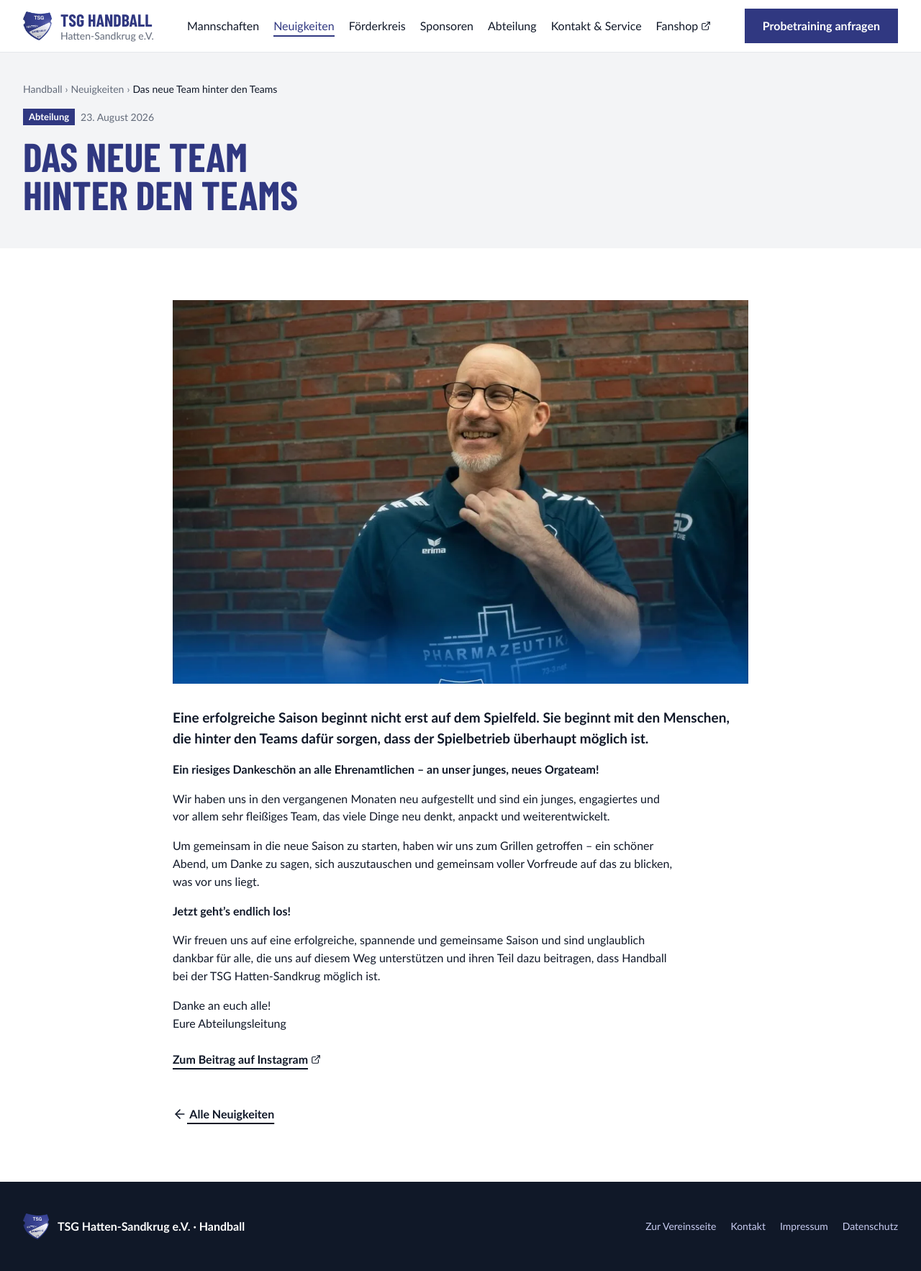
After one commit to TSG-Hatten-Sandkrug-Handball/tsg-website-handball, a PHP site: page /neuigkeiten/das-neue-team-hinter-den-teams/ in a window 1280 px wide. The commit adds this page. Shown: the whole page at 72% size. Run offline with PHP 8.4, Linux system fonts and the light colour scheme.

Commit message:
Add volunteer news article, show sponsorship amount and switch D-youth to main round
- New article "Das neue Team hinter den Teams" from the department's Instagram post
- Home page shows both stories side by side
- Basissponsoren intro names the yearly amount
- Male and female D-youth link to their main-round groups

```diff
--- a/site/assets/css/components/news.css
+++ b/site/assets/css/components/news.css
@@ -132,6 +132,12 @@
   margin-top: var(--space-4);
 }
 
+/* Home page: the latest two stories share the row. */
+.news-grid--home {
+  grid-template-columns: repeat(auto-fit, minmax(min(100%, 20rem), 1fr));
+  margin-top: 0;
+}
+
 .news-card {
   position: relative;
   display: grid;
--- a/site/mannschaften/gruppe/maennliche-jugend/index.html
+++ b/site/mannschaften/gruppe/maennliche-jugend/index.html
@@ -216,7 +216,7 @@
                     <li><article class="team-card card--interactive">
                             <h2 class="team-card__title">Männliche D-Jugend</h2>
                             <p class="card__meta">11 bis 12 Jahre · Jg. 2014/15</p>
-                            <p><span class="tag">Vorrunde</span></p>
+                            <p><span class="tag">Hauptrunde</span></p>
                             <table class="team-card__training">
                                 <caption class="visually-hidden">Trainingszeiten</caption>
                                 <tbody>
--- a/site/mannschaften/index.html
+++ b/site/mannschaften/index.html
@@ -216,7 +216,7 @@
                     <li><article class="team-card card--interactive">
                             <h2 class="team-card__title">Männliche D-Jugend</h2>
                             <p class="card__meta">11 bis 12 Jahre · Jg. 2014/15</p>
-                            <p><span class="tag">Vorrunde</span></p>
+                            <p><span class="tag">Hauptrunde</span></p>
                             <table class="team-card__training">
                                 <caption class="visually-hidden">Trainingszeiten</caption>
                                 <tbody>
--- a/site/mannschaften/weibliche-d-jugend-1/index.html
+++ b/site/mannschaften/weibliche-d-jugend-1/index.html
@@ -117,7 +117,7 @@
                         </ol>
                     </nav>
                     <p><span class="tag">Regionsliga</span></p>            <h1>Weibliche D-Jugend 1</h1>
-                    <p class="muted">11 bis 12 Jahre · Jg. 2014/15</p>            <div class="button-row page-hero__actions"><a class="button button--primary" href="https://hvnb-handball.liga.nu/cgi-bin/WebObjects/nuLigaHBDE.woa/wa/teamPortrait?teamtable=2220488&amp;pageState=vorrunde&amp;championship=HRBN+26%2F27&amp;group=506396" target="_blank" rel="noopener">Spielplan öffnen<span class="visually-hidden"> (öffnet in neuem Tab)</span></a><a class="button button--secondary" href="https://hvnb-handball.liga.nu/cgi-bin/WebObjects/nuLigaHBDE.woa/wa/groupPage?championship=HRBN+26%2F27&amp;group=506396" target="_blank" rel="noopener">Tabelle ansehen<span class="visually-hidden"> (öffnet in neuem Tab)</span></a></div>
+                    <p class="muted">11 bis 12 Jahre · Jg. 2014/15</p>            <div class="button-row page-hero__actions"><a class="button button--primary" href="https://hvnb-handball.liga.nu/cgi-bin/WebObjects/nuLigaHBDE.woa/wa/teamPortrait?teamtable=2268341&amp;pageState=vorrunde&amp;championship=HRBN+26%2F27&amp;group=526421" target="_blank" rel="noopener">Spielplan öffnen<span class="visually-hidden"> (öffnet in neuem Tab)</span></a><a class="button button--secondary" href="https://hvnb-handball.liga.nu/cgi-bin/WebObjects/nuLigaHBDE.woa/wa/groupPage?championship=HRBN+26%2F27&amp;group=526421" target="_blank" rel="noopener">Tabelle ansehen<span class="visually-hidden"> (öffnet in neuem Tab)</span></a></div>
                 </div>
                 <span class="media media--landscape"><img class="media__image" src="../../assets/placeholders/placeholder-photo-landscape.svg" alt="Platzhalter: Teamfoto Weibliche D-Jugend 1" width="300" height="200" loading="eager" decoding="async"></span>
             </div>
--- a/site/mannschaften/weibliche-d-jugend-2/index.html
+++ b/site/mannschaften/weibliche-d-jugend-2/index.html
@@ -117,7 +117,7 @@
                         </ol>
                     </nav>
                     <p><span class="tag">Regionsklasse</span></p>            <h1>Weibliche D-Jugend 2</h1>
-                    <p class="muted">11 bis 12 Jahre · Jg. 2014/15</p>            <div class="button-row page-hero__actions"><a class="button button--primary" href="https://hvnb-handball.liga.nu/cgi-bin/WebObjects/nuLigaHBDE.woa/wa/teamPortrait?teamtable=2220510&amp;pageState=vorrunde&amp;championship=HRBN+26%2F27&amp;group=506399" target="_blank" rel="noopener">Spielplan öffnen<span class="visually-hidden"> (öffnet in neuem Tab)</span></a><a class="button button--secondary" href="https://hvnb-handball.liga.nu/cgi-bin/WebObjects/nuLigaHBDE.woa/wa/groupPage?championship=HRBN+26%2F27&amp;group=506399" target="_blank" rel="noopener">Tabelle ansehen<span class="visually-hidden"> (öffnet in neuem Tab)</span></a></div>
+                    <p class="muted">11 bis 12 Jahre · Jg. 2014/15</p>            <div class="button-row page-hero__actions"><a class="button button--primary" href="https://hvnb-handball.liga.nu/cgi-bin/WebObjects/nuLigaHBDE.woa/wa/teamPortrait?teamtable=2268371&amp;pageState=vorrunde&amp;championship=HRBN+26%2F27&amp;group=526424" target="_blank" rel="noopener">Spielplan öffnen<span class="visually-hidden"> (öffnet in neuem Tab)</span></a><a class="button button--secondary" href="https://hvnb-handball.liga.nu/cgi-bin/WebObjects/nuLigaHBDE.woa/wa/groupPage?championship=HRBN+26%2F27&amp;group=526424" target="_blank" rel="noopener">Tabelle ansehen<span class="visually-hidden"> (öffnet in neuem Tab)</span></a></div>
                 </div>
                 <span class="media media--landscape"><img class="media__image" src="../../assets/placeholders/placeholder-photo-landscape.svg" alt="Platzhalter: Teamfoto Weibliche D-Jugend 2" width="300" height="200" loading="eager" decoding="async"></span>
             </div>
--- /dev/null
+++ b/site/neuigkeiten/das-neue-team-hinter-den-teams/index.html
@@ -0,0 +1,162 @@
+<!doctype html>
+<html lang="de">
+<head>
+    <meta charset="utf-8">
+    <meta name="viewport" content="width=device-width, initial-scale=1">
+    <title>Das neue Team hinter den Teams | TSG Handball</title>
+    <meta name="description" content="Die Handballabteilung der TSG Hatten-Sandkrug hat sich neu aufgestellt und sagt Danke an alle Ehrenamtlichen und das junge, neue Orgateam.">
+    <link rel="canonical" href="https://handball.tsg-hatten-sandkrug.de/neuigkeiten/das-neue-team-hinter-den-teams/">
+    <meta name="theme-color" content="#303881">
+    <link rel="icon" href="../../assets/img/favicon.png" type="image/png">
+    <link rel="apple-touch-icon" href="../../assets/img/tsg-crest.png">
+    <link rel="preload" href="../../assets/fonts/barlow-condensed-700-latin.woff2" as="font" type="font/woff2" crossorigin>
+    <link rel="stylesheet" href="../../assets/css/main.css">
+    <script type="module" src="../../assets/js/main.js"></script>
+
+    <meta property="og:type" content="article">
+    <meta property="og:locale" content="de_DE">
+    <meta property="og:site_name" content="TSG Handball · TSG Hatten-Sandkrug e.V.">
+    <meta property="og:title" content="Das neue Team hinter den Teams">
+    <meta property="og:description" content="Die Handballabteilung der TSG Hatten-Sandkrug hat sich neu aufgestellt und sagt Danke an alle Ehrenamtlichen und das junge, neue Orgateam.">
+    <meta property="og:url" content="https://handball.tsg-hatten-sandkrug.de/neuigkeiten/das-neue-team-hinter-den-teams/">
+    <meta property="og:image" content="https://handball.tsg-hatten-sandkrug.de/assets/img/news/das-neue-team-hinter-den-teams.webp">
+    <meta name="twitter:card" content="summary_large_image">
+    <meta name="twitter:title" content="Das neue Team hinter den Teams">
+    <meta name="twitter:description" content="Die Handballabteilung der TSG Hatten-Sandkrug hat sich neu aufgestellt und sagt Danke an alle Ehrenamtlichen und das junge, neue Orgateam.">
+    <meta name="twitter:image" content="https://handball.tsg-hatten-sandkrug.de/assets/img/news/das-neue-team-hinter-den-teams.webp">
+    <script type="application/ld+json">{"@context":"https://schema.org","@type":"NewsArticle","headline":"Das neue Team hinter den Teams","description":"Die Handballabteilung der TSG Hatten-Sandkrug hat sich neu aufgestellt und sagt Danke an alle Ehrenamtlichen und das junge, neue Orgateam.","datePublished":"2026-08-23T00:00:00+02:00","url":"https://handball.tsg-hatten-sandkrug.de/neuigkeiten/das-neue-team-hinter-den-teams/","inLanguage":"de","image":["https://handball.tsg-hatten-sandkrug.de/assets/img/news/das-neue-team-hinter-den-teams.webp"],"author":{"@id":"https://handball.tsg-hatten-sandkrug.de/#organization"},"publisher":{"@type":"Organization","name":"Handballabteilung der TSG Hatten-Sandkrug e.V.","logo":{"@type":"ImageObject","url":"https://handball.tsg-hatten-sandkrug.de/assets/img/tsg-crest.png"}}}</script>
+    <script type="application/ld+json">{"@context":"https://schema.org","@type":"BreadcrumbList","itemListElement":[{"@type":"ListItem","position":1,"name":"Handball","item":"https://handball.tsg-hatten-sandkrug.de/"},{"@type":"ListItem","position":2,"name":"Neuigkeiten","item":"https://handball.tsg-hatten-sandkrug.de/neuigkeiten/"},{"@type":"ListItem","position":3,"name":"Das neue Team hinter den Teams","item":"https://handball.tsg-hatten-sandkrug.de/neuigkeiten/das-neue-team-hinter-den-teams/"}]}</script>
+</head>
+<body>
+    <a class="skip-link" href="#main">Zum Inhalt springen</a>
+    <header class="site-header">
+        <div class="container site-header__inner">
+            <a class="brand" href="../../">
+                <picture>
+                    <source srcset="../../assets/img/tsg-crest.webp" type="image/webp">
+                    <img class="brand__crest" src="../../assets/img/tsg-crest.png" alt="" width="134" height="133">
+                </picture>
+                <span class="brand__text">
+                    <span class="brand__name">TSG Handball</span>
+                    <span class="brand__claim">Hatten-Sandkrug e.V.</span>
+                </span>
+            </a>
+            <nav class="main-nav" aria-label="Hauptnavigation">
+                <ul class="main-nav__list">
+                    <li><a class="main-nav__link" href="../../mannschaften/">Mannschaften</a></li>
+                    <li><a class="main-nav__link" href="../../neuigkeiten/" aria-current="true">Neuigkeiten</a></li>
+                    <li><a class="main-nav__link" href="../../foerderkreis/">Förderkreis</a></li>
+                    <li><a class="main-nav__link" href="../../sponsoren/">Sponsoren</a></li>
+                    <li><a class="main-nav__link" href="../../abteilung/">Abteilung</a></li>
+                    <li><a class="main-nav__link" href="../../kontakt/">Kontakt &amp; Service</a></li>
+                    <li><a class="main-nav__link" href="https://teamsportausstatter.de/collections/tsg-hatten-sandkrug" target="_blank" rel="noopener">Fanshop<span class="icon icon--external-link main-nav__external" aria-hidden="true"></span><span class="visually-hidden"> (öffnet in neuem Tab)</span></a></li>
+                </ul>
+            </nav>
+            <a class="button button--primary site-header__cta" href="mailto:handball@tsg-hatten-sandkrug.de?subject=Probetraining">Probetraining anfragen</a>
+            <a class="menu-toggle" href="#mobile-menu" aria-controls="mobile-menu" aria-haspopup="dialog" data-menu-open>
+                <span class="icon icon--menu" aria-hidden="true"></span><span class="visually-hidden">Menü öffnen</span>
+            </a>
+        </div>
+    </header>
+    <dialog class="mobile-menu" id="mobile-menu" aria-label="Menü" data-mobile-menu>
+        <div class="mobile-menu__header">
+            <a class="brand" href="../../">
+                <picture>
+                    <source srcset="../../assets/img/tsg-crest.webp" type="image/webp">
+                    <img class="brand__crest" src="../../assets/img/tsg-crest.png" alt="" width="134" height="133">
+                </picture>
+                <span class="brand__text">
+                    <span class="brand__name">TSG Handball</span>
+                    <span class="brand__claim">Hatten-Sandkrug e.V.</span>
+                </span>
+            </a>
+            <a class="mobile-menu__close" href="#" data-menu-close>
+                <span class="icon icon--close" aria-hidden="true"></span><span class="visually-hidden">Menü schließen</span>
+            </a>
+        </div>
+        <nav class="mobile-menu__nav" aria-label="Hauptnavigation mobil">
+            <ul class="mobile-menu__list">
+                <li>
+                    <a class="mobile-menu__link" href="../../">Übersicht<span class="icon icon--arrow-right mobile-menu__arrow" aria-hidden="true"></span></a>
+                </li>
+                <li>
+                    <a class="mobile-menu__link" href="../../mannschaften/">Mannschaften<span class="icon icon--arrow-right mobile-menu__arrow" aria-hidden="true"></span></a>
+                </li>
+                <li>
+                    <a class="mobile-menu__link" href="../../neuigkeiten/">Neuigkeiten<span class="icon icon--arrow-right mobile-menu__arrow" aria-hidden="true"></span></a>
+                </li>
+                <li>
+                    <a class="mobile-menu__link" href="../../foerderkreis/">Förderkreis<span class="icon icon--arrow-right mobile-menu__arrow" aria-hidden="true"></span></a>
+                </li>
+                <li>
+                    <a class="mobile-menu__link" href="../../sponsoren/">Sponsoren<span class="icon icon--arrow-right mobile-menu__arrow" aria-hidden="true"></span></a>
+                </li>
+                <li>
+                    <a class="mobile-menu__link" href="../../abteilung/">Abteilung<span class="icon icon--arrow-right mobile-menu__arrow" aria-hidden="true"></span></a>
+                </li>
+                <li>
+                    <a class="mobile-menu__link" href="../../kontakt/">Kontakt &amp; Service<span class="icon icon--arrow-right mobile-menu__arrow" aria-hidden="true"></span></a>
+                </li>
+                <li>
+                    <a class="mobile-menu__link" href="https://teamsportausstatter.de/collections/tsg-hatten-sandkrug" target="_blank" rel="noopener">Fanshop<span class="visually-hidden"> (öffnet in neuem Tab)</span><span class="icon icon--external-link mobile-menu__arrow" aria-hidden="true"></span></a>
+                </li>
+            </ul>
+        </nav>
+        <div class="mobile-menu__actions">
+            <a class="button button--primary" href="mailto:handball@tsg-hatten-sandkrug.de?subject=Probetraining">Probetraining anfragen</a>        <a class="button button--secondary" href="https://www.tsg-hatten-sandkrug.de/">Zur Vereinsseite</a>    </div>
+    </dialog>
+    <main id="main" tabindex="-1">
+        <article class="article">
+            <header class="page-hero">
+                <div class="container page-hero__inner">
+                    <div class="page-hero__content article__header">
+                        <nav class="breadcrumb" aria-label="Brotkrumen">
+                            <ol class="breadcrumb__list">
+                                <li class="breadcrumb__item"><a class="breadcrumb__link" href="../../">Handball</a></li>
+                                <li class="breadcrumb__item"><a class="breadcrumb__link" href="../../neuigkeiten/">Neuigkeiten</a></li>
+                                <li class="breadcrumb__item" aria-current="page">Das neue Team hinter den Teams</li>
+                            </ol>
+                        </nav>
+                        <p class="news-meta">
+                            <span class="tag">Abteilung</span>
+                            <time datetime="2026-08-23">23. August 2026</time>
+                        </p>
+                        <h1 class="article__title">Das neue Team hinter den Teams</h1>
+                    </div>
+                </div>
+            </header>
+            <div class="section">
+                <div class="container article__layout">
+                    <span class="media media--landscape article__image"><img class="media__image" src="../../assets/img/news/das-neue-team-hinter-den-teams.webp" alt="Ehrenamtlicher der Handballabteilung im Vereinspolo vor einer Backsteinwand" width="1080" height="720" loading="eager" decoding="async"></span>            <div class="article__body">
+                        <p class="article__lead">Eine erfolgreiche Saison beginnt nicht erst auf dem Spielfeld. Sie beginnt mit den Menschen, die hinter den Teams dafür sorgen, dass der Spielbetrieb überhaupt möglich ist.</p>
+                        <p><strong>Ein riesiges Dankeschön an alle Ehrenamtlichen – an unser junges, neues Orgateam!</strong></p>
+                        <p>Wir haben uns in den vergangenen Monaten neu aufgestellt und sind ein junges, engagiertes und vor allem sehr fleißiges Team, das viele Dinge neu denkt, anpackt und weiterentwickelt.</p>
+                        <p>Um gemeinsam in die neue Saison zu starten, haben wir uns zum Grillen getroffen – ein schöner Abend, um Danke zu sagen, sich auszutauschen und gemeinsam voller Vorfreude auf das zu blicken, was vor uns liegt.</p>
+                        <p><strong>Jetzt geht’s endlich los!</strong></p>
+                        <p>Wir freuen uns auf eine erfolgreiche, spannende und gemeinsame Saison und sind unglaublich dankbar für alle, die uns auf diesem Weg unterstützen und ihren Teil dazu beitragen, dass Handball bei der TSG Hatten-Sandkrug möglich ist.</p>
+                        <p>Danke an euch alle!<br>Eure Abteilungsleitung</p>
+                        <p><a class="text-link" href="https://www.instagram.com/p/DcX3BwgjIe2/" target="_blank" rel="noopener">Zum Beitrag auf Instagram<span class="icon icon--external-link text-link__icon" aria-hidden="true"></span><span class="visually-hidden"> (öffnet in neuem Tab)</span></a></p>
+                    </div>
+                    <p><a class="text-link" href="../../neuigkeiten/"><span class="icon icon--arrow-left" aria-hidden="true"></span>&nbsp;Alle Neuigkeiten</a></p>
+                </div>
+            </div>
+        </article>
+    </main>
+    <footer class="site-footer">
+        <div class="container site-footer__inner">
+            <div class="site-footer__brand">
+                <img class="site-footer__crest" src="../../assets/img/tsg-crest.webp" alt="" width="134" height="133" loading="lazy">
+                <p class="site-footer__title">TSG Hatten-Sandkrug e.V. · Handball</p>
+            </div>
+            <nav aria-label="Fußzeile">
+                <ul class="site-footer__links">
+                    <li><a class="site-footer__link" href="https://www.tsg-hatten-sandkrug.de/" target="_blank" rel="noopener">Zur Vereinsseite</a></li>
+                    <li><a class="site-footer__link" href="../../kontakt/">Kontakt</a></li>
+                    <li><a class="site-footer__link" href="https://www.tsg-hatten-sandkrug.de/impressum/" target="_blank" rel="noopener">Impressum</a></li>
+                    <li><a class="site-footer__link" href="https://www.tsg-hatten-sandkrug.de/datenschutz/" target="_blank" rel="noopener">Datenschutz</a></li>
+                </ul>
+            </nav>
+        </div>
+    </footer>
+</body>
+</html>
--- a/site/sitemap.xml
+++ b/site/sitemap.xml
@@ -9,6 +9,10 @@
     <url>
         <loc>https://handball.tsg-hatten-sandkrug.de/neuigkeiten/starker-partner-cs-energiesysteme/</loc>
         <lastmod>2026-11-17</lastmod>
+    </url>
+    <url>
+        <loc>https://handball.tsg-hatten-sandkrug.de/neuigkeiten/das-neue-team-hinter-den-teams/</loc>
+        <lastmod>2026-08-23</lastmod>
     </url>
     <url>
         <loc>https://handball.tsg-hatten-sandkrug.de/termine/</loc>
--- a/site/sponsoren/index.html
+++ b/site/sponsoren/index.html
@@ -197,7 +197,7 @@
                     <div class="section-head__text">
                         <p class="kicker">Jugendtrainer</p>
                         <h2 id="sponsors-basic-title">Basissponsoren</h2>
-                        <p class="section-head__intro">Unsere Basissponsoren unterstützen die Abteilung über drei Jahre und finanzieren damit unsere Jugendtrainerinnen und Jugendtrainer.</p>
+                        <p class="section-head__intro">Mit 300 bis 500 € im Jahr über drei Jahre finanzieren unsere Basissponsoren unsere Jugendtrainerinnen und Jugendtrainer.</p>
                     </div>
                 </div>
                 <ul class="partner-grid" role="list">
```
Also changed, not shown: site/index.html (+22 -11 lines), site/mannschaften/maennliche-d-jugend/index.html (+5 -5 lines), site/neuigkeiten/index.html (+12 -0 lines), site/assets/img/news/das-neue-team-hinter-den-teams.webp (added).
